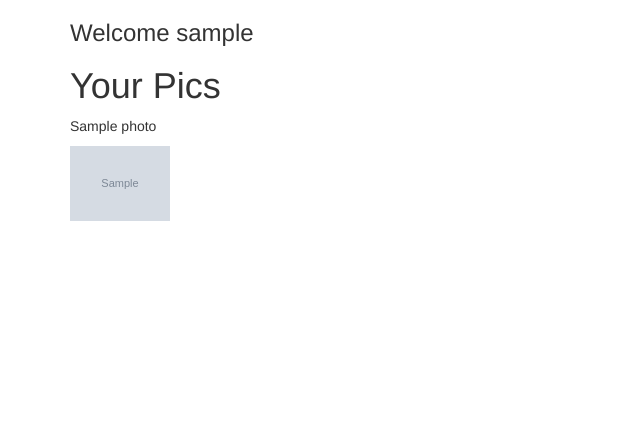
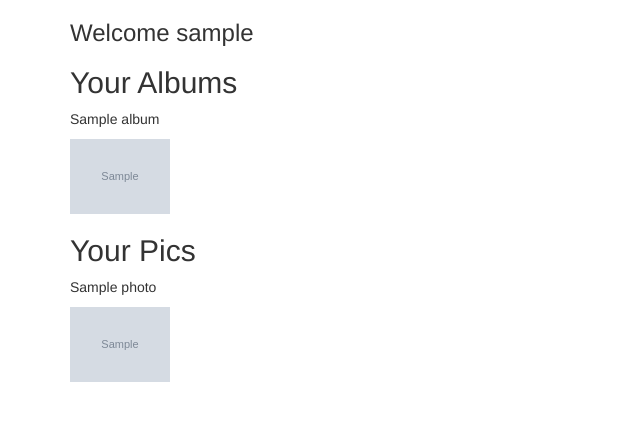
Before and after one commit to crashtack/django-imager, a Django app: page /images/library/ in a window 1280 px wide. Shown: the top 421 px of the page, without its empty margins (0-640 px from the left). Run offline with Django 3.2, Linux system fonts and the light colour scheme; a user stored in the database is signed in; tables that the repository leaves empty hold one stand-in row (values such as "Sample post"); grey boxes marked "Sample" are stand-in pictures; some libraries are stand-ins or nearby versions.

Commit message:
photo view

```diff
--- a/imager_images/models.py
+++ b/imager_images/models.py
@@ -62,7 +62,10 @@ class Album(models.Model):
                                      related_name='albums')
     title = models.CharField("Title", max_length=255, blank=True)
     description = models.CharField("Description", max_length=255, blank=True)
-    cover_photo = models.CharField("Cover Photo", max_length=255, blank=True)
+    cover_photo = models.ImageField(upload_to=user_directory_path,
+                                    height_field=None,
+                                    width_field=None,
+                                    max_length=100)
     date_created = models.DateField('Date Created', auto_now_add=True)
     date_modified = models.DateField('Date Modified', auto_now=True)
     date_pub = models.DateField('Date Published', editable=True, blank=True, null=True)
--- a/imager_images/urls.py
+++ b/imager_images/urls.py
@@ -2,10 +2,20 @@ from django.conf.urls import include, url
 from imager_profile.models import Photographer
 from django.views.generic import DetailView, TemplateView
 from imager_images.views import library_view
+from imager_images.models import Photo
 
 
 urlpatterns = [
     url(r'^library/$',
         library_view,
         name="personal_library"),
+    url(r'^library/photos/(?P<user_uuid>[a-f|0-9|-]+)$',
+        DetailView.as_view(
+            template_name="imager_images/phto.html",
+            model=Photo,
+            pk_url_kwarg='photo_id',
+            context_object_name="photo",
+        ),
+        name='photo')
+
 ]
--- a/imagersite/templates/imager_images/library.html
+++ b/imagersite/templates/imager_images/library.html
@@ -1,18 +1,24 @@
 {% extends "imagersite/base.html" %}
 {% block body %}
-    {% if user.is_authenticated %}
-        <h1>Your Pics</h1>
-        {% for image in images %}
+
+  <h2>Your Albums</h2>
+    <div class="row">
+      {% for album in albums %}
+        <div class='col-md-3'>
+          <p> {{ album.title }}</p>
+          <img src='{{ album.cover_photo.url }}' width='100'/>
+        </div>
+      {% endfor %}
+    </div>
+
+  <h2>Your Pics</h2>
+  <div class="row">
+    {% for image in images %}
+      <div class='col-md-3'>
         <p> {{ image.title }}</p>
         <img src='{{ image.file.url }}' width='100'/>
-        {% endfor %}
-
-    {% else %}
-    <p>Please login to view your profile</p>
-    <a class="btn btn-default" href="{% url 'login' %}" role="button">Login</a>
-    <p>Not  a member?</p>
-    <a class="btn btn-default" href="{% url 'registration_register' %}" role="button">
-      Sign Up</a>
-    {% endif %}
+      </div>
+    {% endfor %}
+  </div>
 
 {% endblock %}
```
Also changed, not shown: imagersite/templates/imager_images/photo.html (added, +9 -0 lines), imagersite/templates/imager_profile/profile.html (+1 -8 lines), imager_images/migrations/0002_auto_20160930_0002.py (added).
